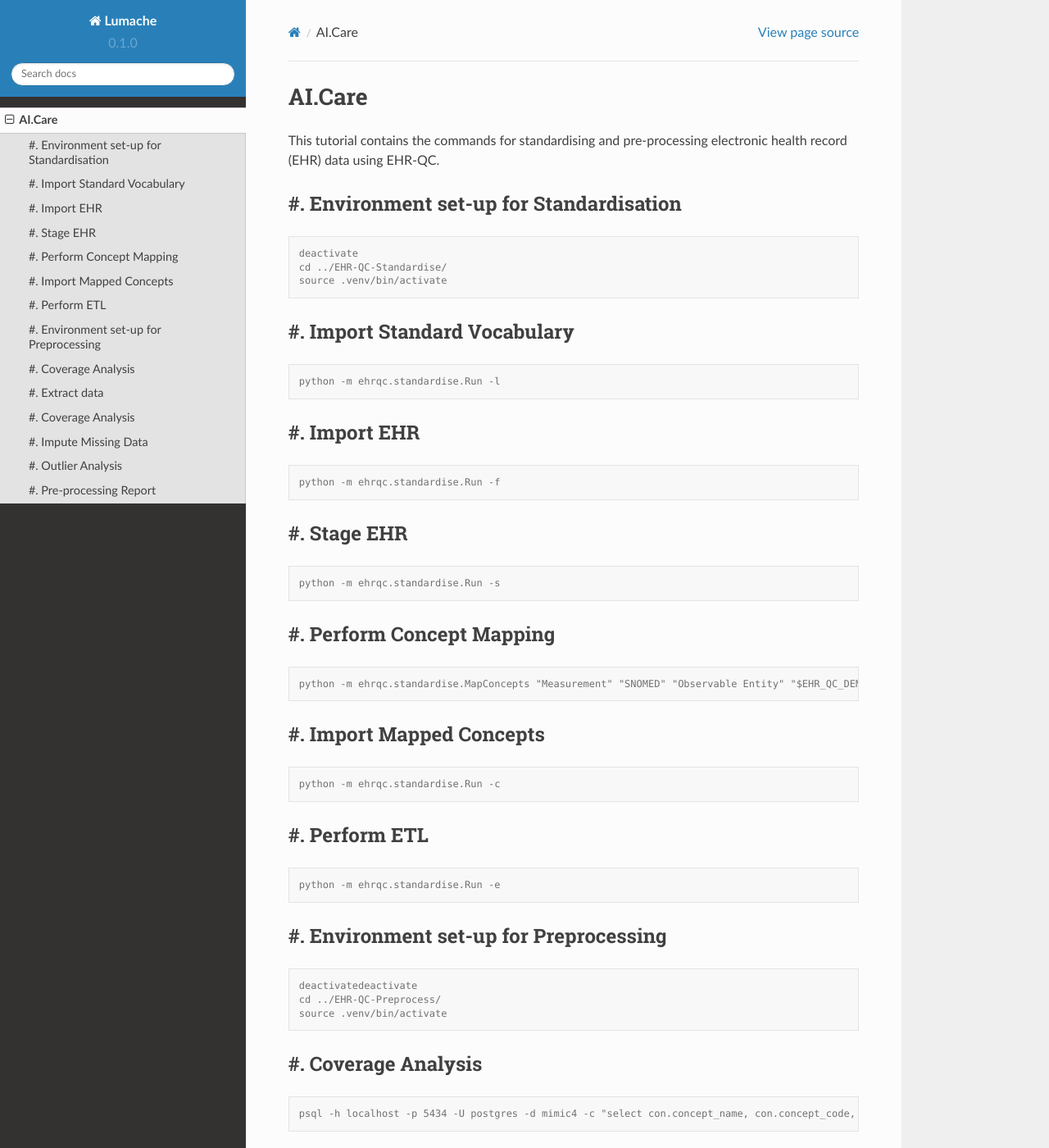
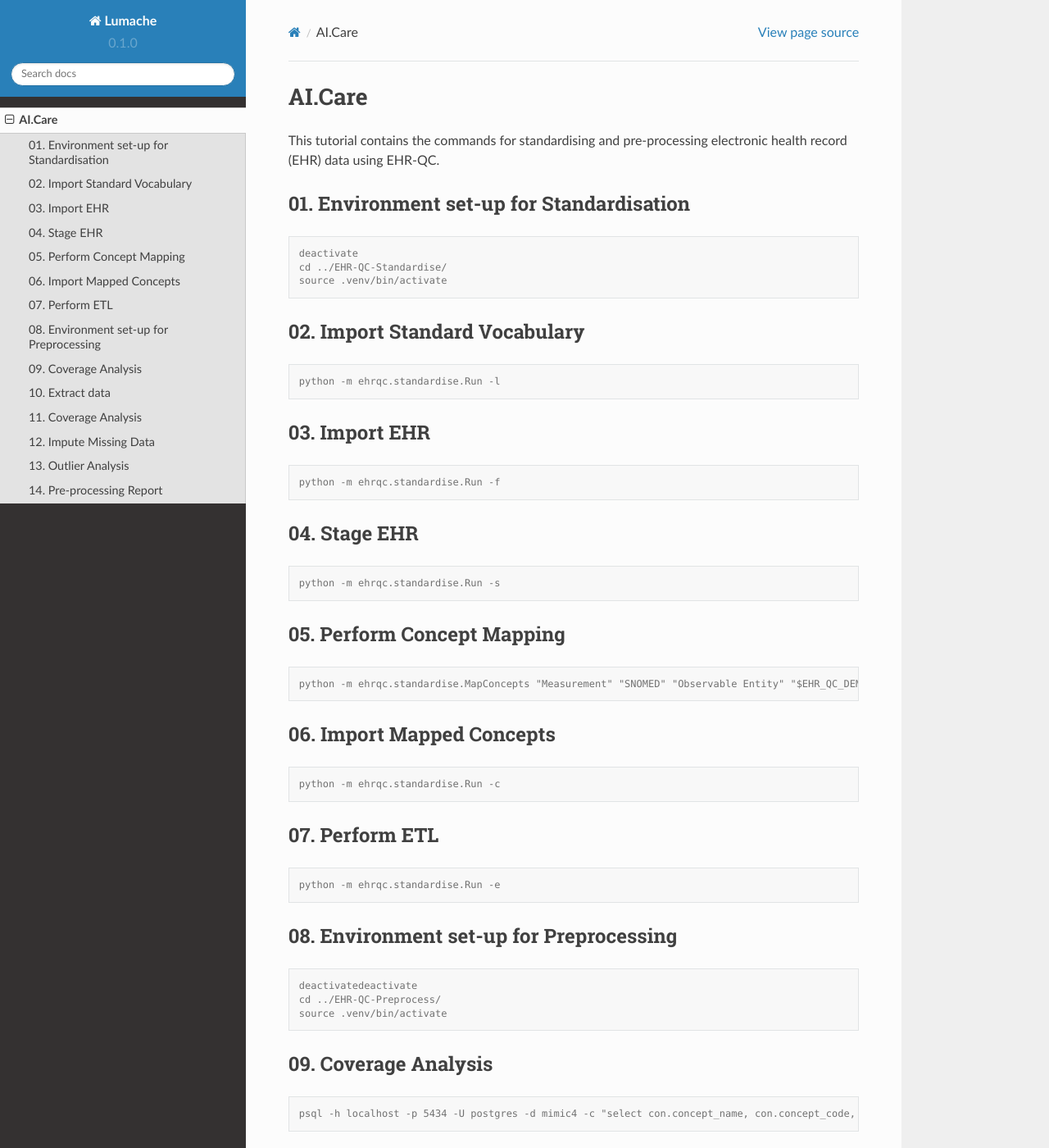
Before and after one commit to ryashpal/EHR-QC-Demo-Tutorial, a Sphinx documentation site: the page built from docs/source/2023_11_aicare.rst, in a window 1280 px wide and 1400 px high. Shown: the whole window at 82% size. Built offline with Sphinx 7.4.7 and the Read the Docs theme 2.0.0, drawn with Linux system fonts in a browser that asks for light colours; some of the changed text lies outside the part shown.

Commit message:
Update 2023_11_aicare.rst

```diff
--- a/docs/source/2023_11_aicare.rst
+++ b/docs/source/2023_11_aicare.rst
@@ -3,7 +3,7 @@ AI.Care
 
 This tutorial contains the commands for standardising and pre-processing electronic health record (EHR) data using EHR-QC.
 
-#. Environment set-up for Standardisation
+01. Environment set-up for Standardisation
 -----------------------------------------
 
 .. code-block:: console
@@ -12,49 +12,49 @@ This tutorial contains the commands for standardising and pre-processing electro
    cd ../EHR-QC-Standardise/
    source .venv/bin/activate
 
-#. Import Standard Vocabulary
+02. Import Standard Vocabulary
 -----------------------------
 
 .. code-block:: console
 
    python -m ehrqc.standardise.Run -l
 
-#. Import EHR
+03. Import EHR
 -------------
 
 .. code-block:: console
 
    python -m ehrqc.standardise.Run -f
 
-#. Stage EHR
+04. Stage EHR
 ------------
 
 .. code-block:: console
 
    python -m ehrqc.standardise.Run -s
 
-#. Perform Concept Mapping
+05. Perform Concept Mapping
 --------------------------
 
 .. code-block:: console
 
    python -m ehrqc.standardise.MapConcepts "Measurement" "SNOMED" "Observable Entity" "$EHR_QC_DEMO_BASE/2023_11_aicare/data/concepts/concepts_raw.csv" "CONCEPT" "$EHR_QC_DEMO_BASE/2023_11_aicare/data/concepts/concepts_to_review.csv" --model_pack_path="$EHR_QC_DEMO_BASE/2023_11_aicare/data/medcat/mc_modelpack_snomed_int_16_mar_2022_25be3857ba34bdd5.zip"
 
-#. Import Mapped Concepts
+06. Import Mapped Concepts
 -------------------------
 
 .. code-block:: console
 
    python -m ehrqc.standardise.Run -c
 
-#. Perform ETL
+07. Perform ETL
 --------------
 
 .. code-block:: console
 
    python -m ehrqc.standardise.Run -e
 
-#. Environment set-up for Preprocessing
+08. Environment set-up for Preprocessing
 ---------------------------------------
 
 .. code-block:: console
@@ -63,42 +63,42 @@ This tutorial contains the commands for standardising and pre-processing electro
    cd ../EHR-QC-Preprocess/
    source .venv/bin/activate
 
-#. Coverage Analysis
+09. Coverage Analysis
 --------------------
 
 .. code-block:: console
 
    psql -h localhost -p 5434 -U postgres -d mimic4 -c "select con.concept_name, con.concept_code, (count(distinct mmt.person_id)::float * 100)/989 as person_level_coverage, (count(distinct mmt.visit_occurrence_id)::float * 100)/1000 as episode_level_coverage from eicu_etl_20231121.cdm_measurement mmt inner join eicu_etl_20231121.concept con on con.concept_code = mmt.measurement_concept_id where mmt.unit_id = 'labevents' group by con.concept_name, con.concept_code order by person_level_coverage desc;"
 
-#. Extract data
+10. Extract data
 ---------------
 
 .. code-block:: console
 
    python -m ehrqc.extract.ExtractData $EHR_QC_DEMO_BASE/2023_11_aicare/data/raw/labs_avg_episode_date.csv eicu_etl_20231121 $EHR_QC_DEMO_BASE/2023_11_aicare/data/sql/extract/avg.sql
 
-#. Coverage Analysis
+11. Coverage Analysis
 --------------------
 
 .. code-block:: console
 
    python -m ehrqc.coverage.Coverage $EHR_QC_DEMO_BASE/2023_11_aicare/data/raw/labs_avg_episode_date.csv 100000 -i "person_id" "visit_occurrence_id"  -d -p 20 -sp $EHR_QC_DEMO_BASE/2023_11_aicare/data/dropped/labs_avg_episode_date.csv
 
-#. Impute Missing Data
+12. Impute Missing Data
 ----------------------
 
 .. code-block:: console
 
    python -m ehrqc.impute.Impute -ac 'impute' $EHR_QC_DEMO_BASE/2023_11_aicare/data/dropped/labs_avg_episode_date.csv -sp $EHR_QC_DEMO_BASE/2023_11_aicare/data/imputed/labs_avg_episode_date.csv -al miss_forest -c 'Sodium level' 'Blood urea nitrogen' 'Creatinine level' 'Potassium level' 'Chloride' 'Hematocrit' 'Haemoglobin estimation' 'Platelet count' 'Red blood cell count' 'Calcium level' 'MCV - Mean corpuscular volume' 'MCHC - Mean corpuscular haemoglobin concentration' 'Albumin' 'MCH - Mean corpuscular haemoglobin' 'Serum alkaline phosphatase level' 'Aspartate aminotransferase measurement' 'Alanine aminotransferase' 'Total bilirubin level' 'White blood cell count' 'Red blood cell distribution width' 'Total protein measurement' 'Glucose level' 'Bicarbonate level' 'Anion gap' 'Lymph' 'Infectious mononucleosis test'
 
-#. Outlier Analysis
+13. Outlier Analysis
 -------------------
 
 .. code-block:: console
 
    python -m ehrqc.plot.OutlierIsolationForest $EHR_QC_DEMO_BASE/2023_11_aicare/data/imputed/labs_avg_episode_date.csv $EHR_QC_DEMO_BASE/2023_11_aicare/data/cleaned/labs_avg_episode_date.csv clean -c 'Sodium level' 'Blood urea nitrogen' 'Creatinine level' 'Potassium level' 'Chloride' 'Hematocrit' 'Haemoglobin estimation' 'Platelet count' 'Red blood cell count' 'Calcium level' 'MCV - Mean corpuscular volume' 'MCHC - Mean corpuscular haemoglobin concentration' 'Albumin' 'MCH - Mean corpuscular haemoglobin' 'Serum alkaline phosphatase level' 'Aspartate aminotransferase measurement' 'Alanine aminotransferase' 'Total bilirubin level' 'White blood cell count' 'Red blood cell distribution width' 'Total protein measurement' 'Glucose level' 'Bicarbonate level' 'Anion gap' 'Lymph' 'Infectious mononucleosis test'
 
-#. Pre-processing Report
+14. Pre-processing Report
 ------------------------
 
 .. code-block:: console
```
